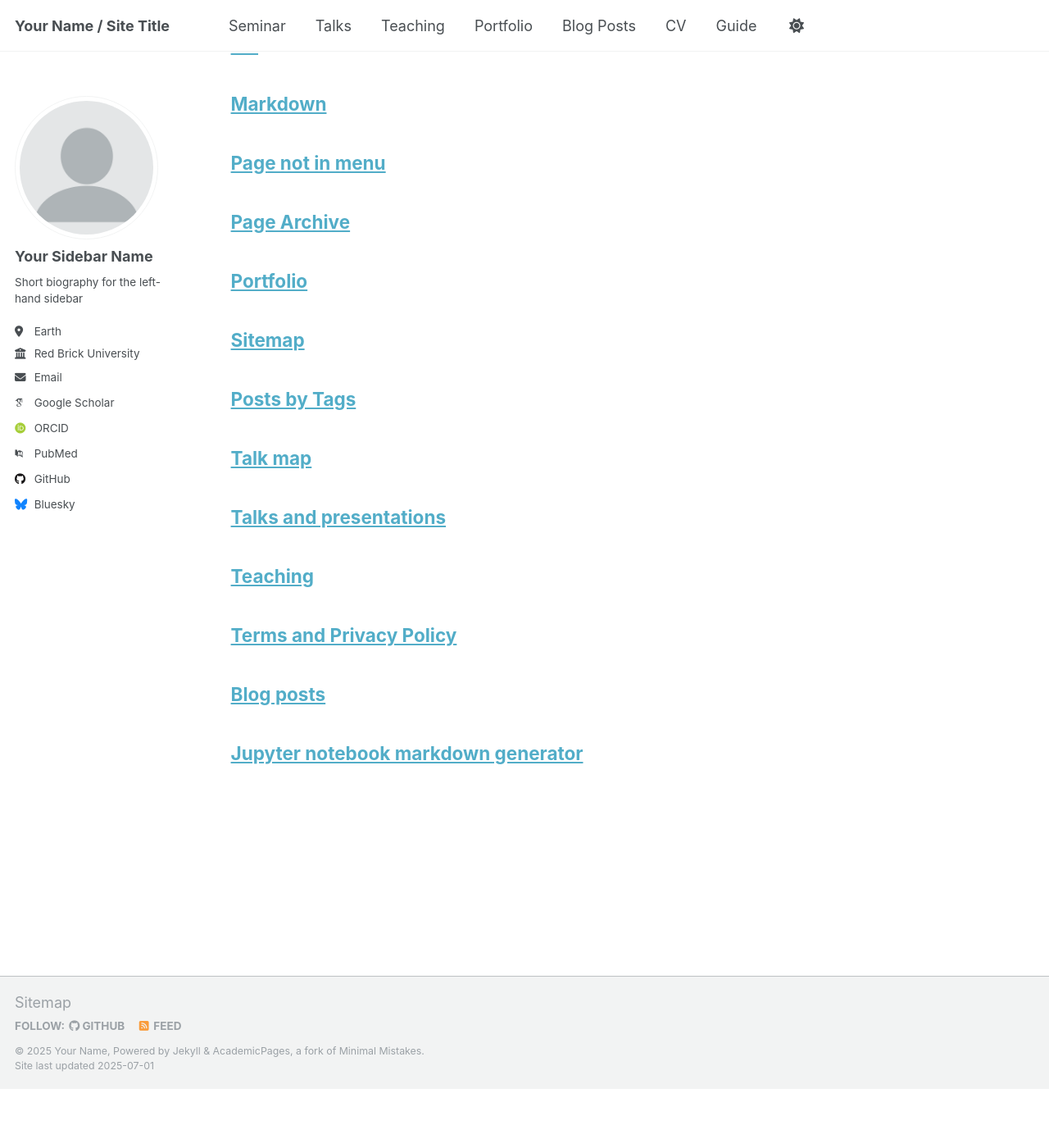
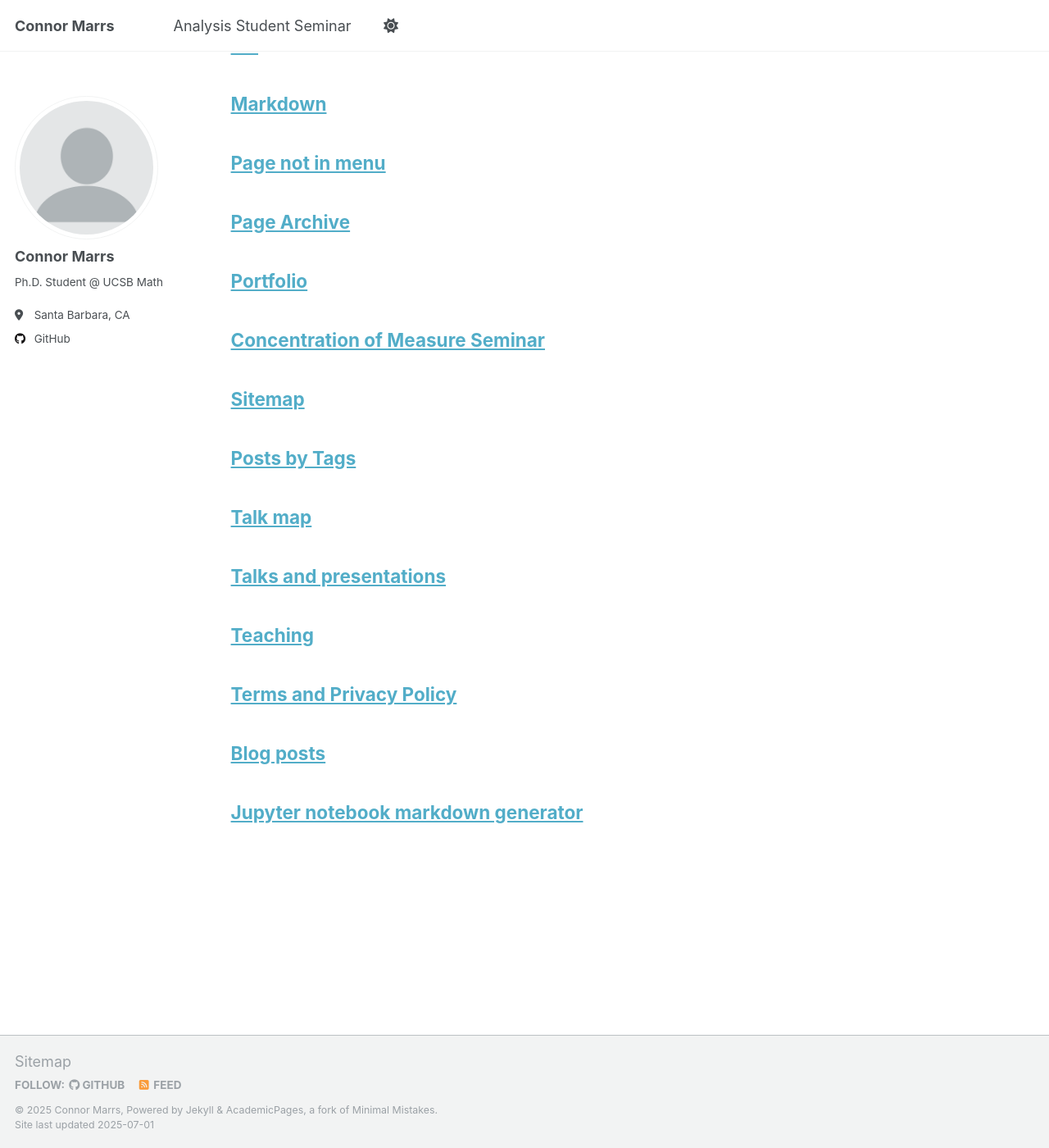
Before and after one commit to connormarrs/academic-math-site, a Jekyll site: the page built from _pages/archive-layout-with-content.md, in a window 1280 px wide and 1400 px high, scrolled down 5068 px. Shown: the whole window at 82% size. Built offline with Jekyll 4.4.1, drawn with Linux system fonts in a browser that asks for light colours; some web fonts are replaced; a script that is not in the unit is left out; before the commit the page ends 6396 px from its top, so only the background shows below that.

```diff
--- a/_config.yml
+++ b/_config.yml
@@ -9,13 +9,13 @@
 # Basic Site Settings
 locale                   : "en-US"
 site_theme               : "default"
-title                    : "Your Name / Site Title"
+title                    : "Connor Marrs"
 title_separator          : "-"
-name                     : &name "Your Name"
-description              : &description "personal description"
-url                      : https://academicpages.github.io # the base hostname & protocol for your site e.g. "https://[your GitHub username].github.io" or if you already have some other page hosted on Github then use "https://[your GitHub username].github.io/[Your Repo Name]"
+name                     : &name "Connor Marrs"
+description              : &description "I'm a 3rd year Ph.D. student in UC Santa Barbara's math department working under Katy Craig. My research focuses on applications of Wasserstein gradient flows to PDE's and data science, and on the side I enjoy playing around with tools from geometric analysis."
+url                      : https://connormarrs.github.io # the base hostname & protocol for your site e.g. "https://[your GitHub username].github.io" or if you already have some other page hosted on Github then use "https://[your GitHub username].github.io/[Your Repo Name]"
 baseurl                  : "" # the subpath of your site, e.g. "/blog"
-repository               : "academicpages/academicpages.github.io"
+repository               : "connormarrs/academic-math-site"
 
 # Site Author - The following control what appear as part of the author content on the side bar.
 #               If a field is blank the icon and link will not appear, otherwise it will be shown.
@@ -23,36 +23,34 @@ repository               : "academicpages/academicpages.github.io"
 author:
   # Biographic information
   avatar           : "profile.png"
-  name             : "Your Sidebar Name"
+  name             : "Connor Marrs"
   pronouns         : # example: "she/her"
-  bio              : "Short biography for the left-hand sidebar"
-  location         : "Earth"
-  employer         : "Red Brick University"
-  uri              : # URL
-  email            : "none@example.org"
+  bio              : "Ph.D. Student @ UCSB Math"
+  location         : "Santa Barbara, CA"
+  email            : # "none@example.org"
 
   # Academic websites
-  academia         : # URL
-  arxiv            : # URL - Update with the correct link to your profile
-  googlescholar    : "https://scholar.google.com/citations?user=PS_CX0AAAAAJ"
-  impactstory      : # URL
-  orcid            : "http://orcid.org/yourorcidurl"
-  semantic         : # URL
-  pubmed           : "https://www.ncbi.nlm.nih.gov/pubmed/?term=john+snow"
-  researchgate     : # URL
-  scopus           : # URL
+  # academia         : # URL
+  # arxiv            : # URL - Update with the correct link to your profile
+  # googlescholar    : "https://scholar.google.com/citations?user=PS_CX0AAAAAJ"
+  # impactstory      : # URL
+  # orcid            : "http://orcid.org/yourorcidurl"
+  # semantic         : # URL
+  # pubmed           : "https://www.ncbi.nlm.nih.gov/pubmed/?term=john+snow"
+  # researchgate     : # URL
+  # scopus           : # URL
 
   # Repositories and software development
   bitbucket        : # Username - Update with your username on the site
   codepen          : # Username
   dribbble         : # Username
-  github           : "academicpages"
+  github           : "connormarrs"
   kaggle           : # Username
   stackoverflow    : # User number or user number and name (i.e., use "1" or "1/jeff-atwood")
 
   # Social media
   artstation       : # Username
-  bluesky          : "bsky.app" # Replace this with you Bluesky username
+  bluesky          : # "bsky.app" # Replace this with you Bluesky username
   facebook         : # Username
   flickr           : # Username
   foursquare       : # Username
@@ -159,6 +157,7 @@ analytics:
 include:
   - .htaccess
   - _pages
+  - _seminar
   - files
 exclude:
   - "*.sublime-project"
```
Also changed, not shown: _data/cv.json (+5 -5 lines), _data/navigation.yml (+11 -14 lines), _seminar/seminar.md (+14 -12 lines), 1 other file.
